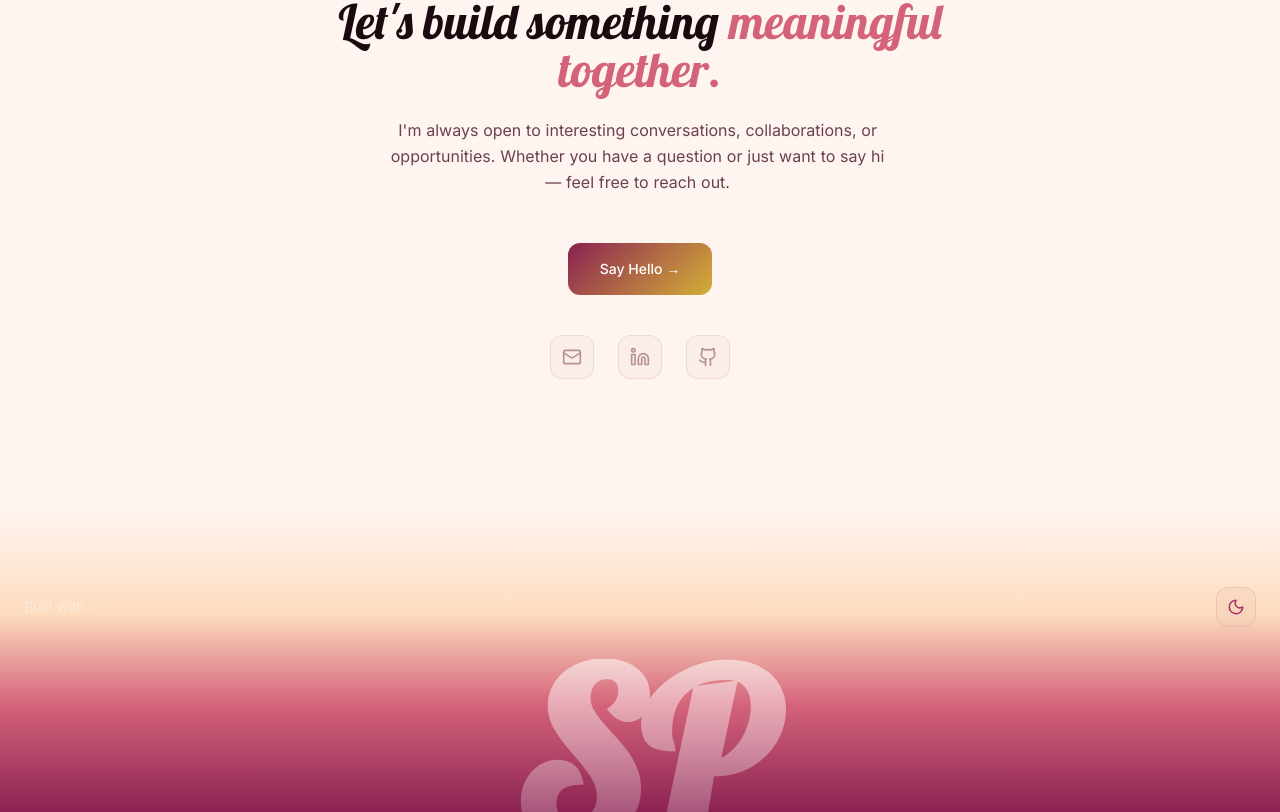
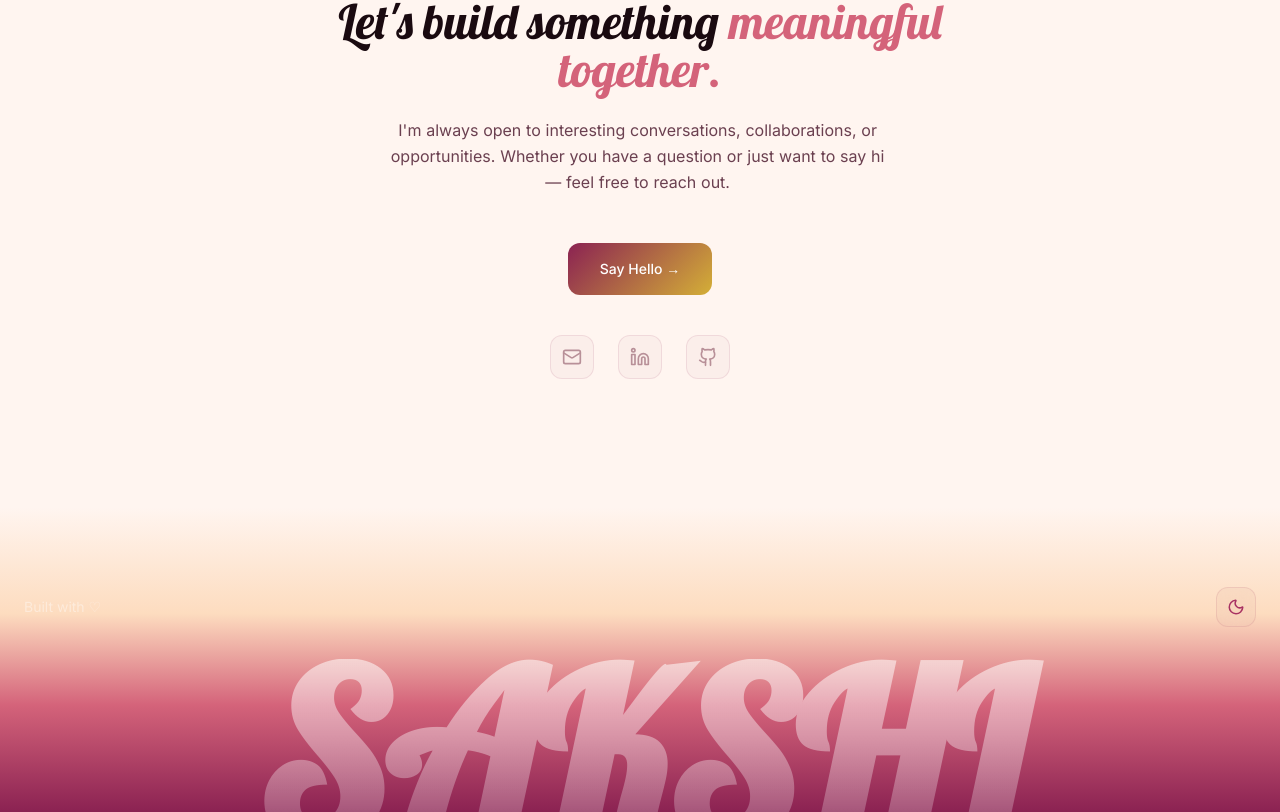
Before and after one commit to sakshiP-27/Portfolio_Website, a React (Vite) app: page / in a window 1280 px wide. Shown: the part 5047-5859 px from the top of the page. Built offline with nearby package versions, Linux system fonts and the light colour scheme; a web font is replaced by a local one.

Commit message:
Footer changes

```diff
--- a/src/components/Footer.tsx
+++ b/src/components/Footer.tsx
@@ -12,7 +12,7 @@ export default function Footer() {
       </div>
       <div className="relative h-[clamp(5rem,12vw,14rem)] overflow-hidden">
         <motion.div initial={{ opacity: 0, y: 60 }} whileInView={{ opacity: 1, y: 0 }} viewport={{ once: true }} transition={{ duration: 0.8, ease: "easeOut" }} className="footer-text text-center select-none absolute inset-x-0 top-0">
-          SP
+          SAKSHI
         </motion.div>
       </div>
     </footer>
```
